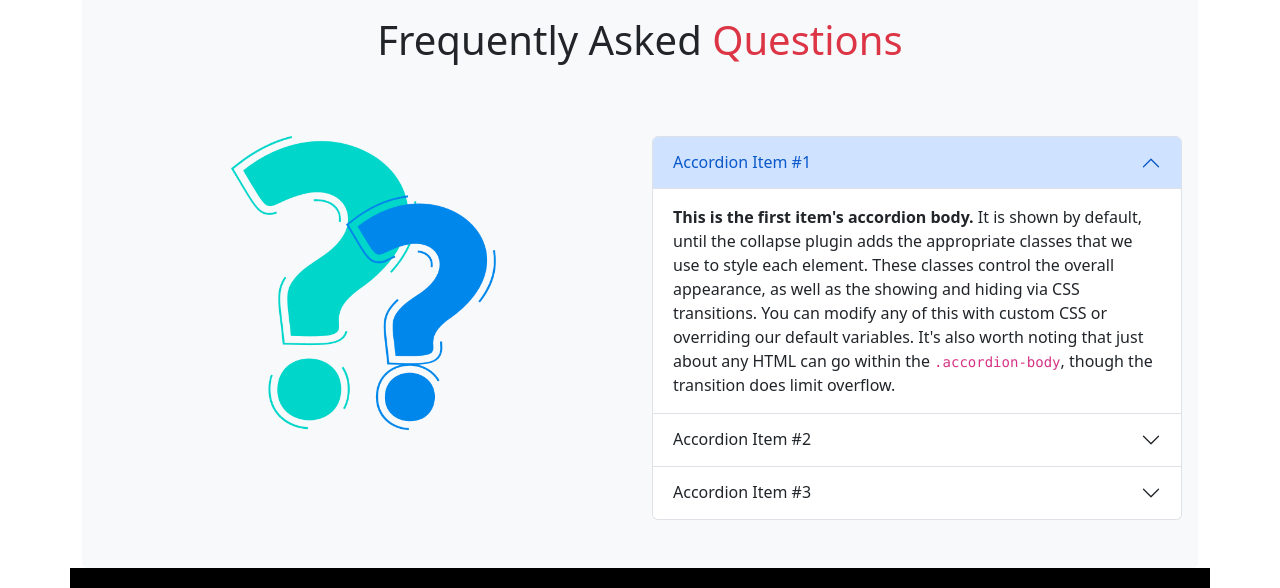
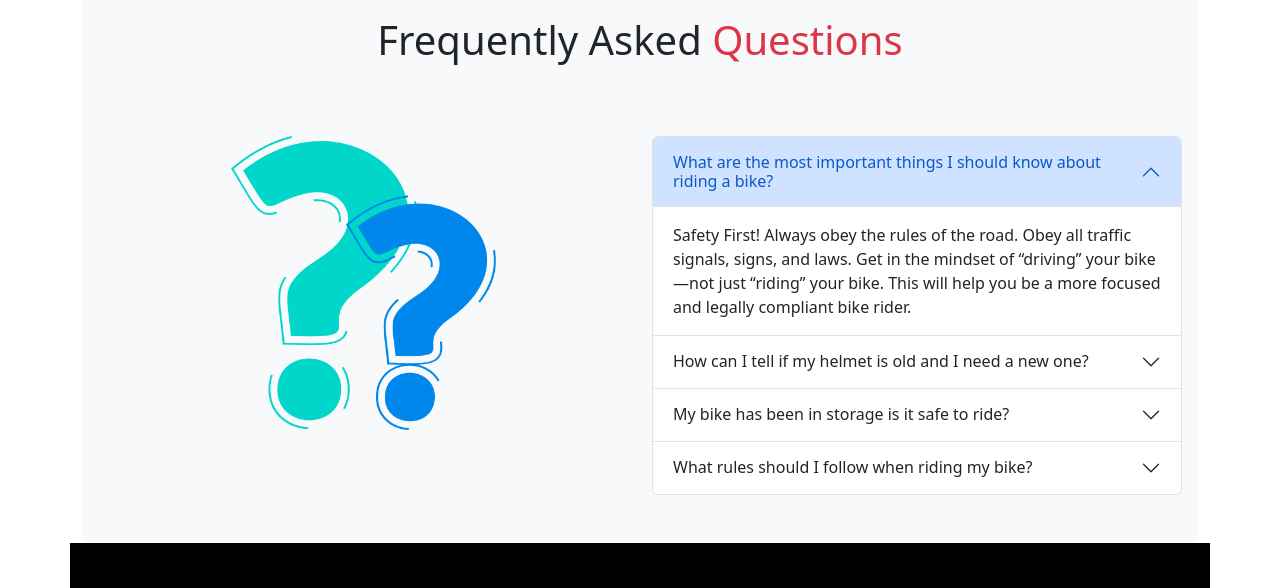
Before and after one commit to mehedihasanjibon/biker-zone, a plain HTML site: page index.html in a window 1280 px wide. Shown: the part 2520-3108 px from the top of the page. Drawn offline with Linux system fonts and the light colour scheme.

Commit message:
faq section some text add

```diff
--- a/index.html
+++ b/index.html
@@ -179,7 +179,7 @@
                 <div class="card text-center h-100">
                   <img src="images/user-1.png" class="w-25 mx-auto mt-4 card-img-top" alt="...">
                   <div class="card-body m-4 mb-2">
-                    <p class="card-text">Slate helps you see how
+                    <p class="card-text ">Slate helps you see how
                       many more days you need
                       to work to reach your financial
                       goal for the month and year. </p>
@@ -250,36 +250,50 @@
                   <div class="accordion-item">
                     <h2 class="accordion-header" id="headingOne">
                       <button class="accordion-button" type="button" data-bs-toggle="collapse" data-bs-target="#collapseOne" aria-expanded="true" aria-controls="collapseOne">
-                        Accordion Item #1
+                        What are the most important things I should
+                        know about riding a bike?
                       </button>
                     </h2>
                     <div id="collapseOne" class="accordion-collapse collapse show" aria-labelledby="headingOne" data-bs-parent="#accordionExample">
                       <div class="accordion-body">
-                        <strong>This is the first item's accordion body.</strong> It is shown by default, until the collapse plugin adds the appropriate classes that we use to style each element. These classes control the overall appearance, as well as the showing and hiding via CSS transitions. You can modify any of this with custom CSS or overriding our default variables. It's also worth noting that just about any HTML can go within the <code>.accordion-body</code>, though the transition does limit overflow.
+                        Safety First! Always obey the rules of the road. Obey all traffic signals, signs, and laws. Get in the mindset of “driving” your bike—not just “riding” your bike. This will help you be a more focused and legally compliant bike rider.
                       </div>
                     </div>
                   </div>
                   <div class="accordion-item">
                     <h2 class="accordion-header" id="headingTwo">
                       <button class="accordion-button collapsed" type="button" data-bs-toggle="collapse" data-bs-target="#collapseTwo" aria-expanded="false" aria-controls="collapseTwo">
-                        Accordion Item #2
+                        How can I tell if my helmet is old and I need a
+                        new one?
                       </button>
                     </h2>
                     <div id="collapseTwo" class="accordion-collapse collapse" aria-labelledby="headingTwo" data-bs-parent="#accordionExample">
                       <div class="accordion-body">
-                        <strong>This is the second item's accordion body.</strong> It is hidden by default, until the collapse plugin adds the appropriate classes that we use to style each element. These classes control the overall appearance, as well as the showing and hiding via CSS transitions. You can modify any of this with custom CSS or overriding our default variables. It's also worth noting that just about any HTML can go within the <code>.accordion-body</code>, though the transition does limit overflow.
+                        Safety First! Always obey the rules of the road. Obey all traffic signals, signs, and laws. Get in the mindset of “driving” your bike—not just “riding” your bike. This will help you be a more focused and legally compliant bike rider.
                       </div>
                     </div>
                   </div>
                   <div class="accordion-item">
                     <h2 class="accordion-header" id="headingThree">
                       <button class="accordion-button collapsed" type="button" data-bs-toggle="collapse" data-bs-target="#collapseThree" aria-expanded="false" aria-controls="collapseThree">
-                        Accordion Item #3
+                        My bike has been in storage is it safe to ride?
                       </button>
                     </h2>
                     <div id="collapseThree" class="accordion-collapse collapse" aria-labelledby="headingThree" data-bs-parent="#accordionExample">
                       <div class="accordion-body">
-                        <strong>This is the third item's accordion body.</strong> It is hidden by default, until the collapse plugin adds the appropriate classes that we use to style each element. These classes control the overall appearance, as well as the showing and hiding via CSS transitions. You can modify any of this with custom CSS or overriding our default variables. It's also worth noting that just about any HTML can go within the <code>.accordion-body</code>, though the transition does limit overflow.
+                        Safety First! Always obey the rules of the road. Obey all traffic signals, signs, and laws. Get in the mindset of “driving” your bike—not just “riding” your bike. This will help you be a more focused and legally compliant bike rider.
+                      </div>
+                    </div>
+                  </div>
+                  <div class="accordion-item">
+                    <h2 class="accordion-header" id="headingFour">
+                      <button class="accordion-button collapsed" type="button" data-bs-toggle="collapse" data-bs-target="#collapseFour" aria-expanded="false" aria-controls="collapseFour">
+                        What rules should I follow when riding my bike?
+                      </button>
+                    </h2>
+                    <div id="collapseFour" class="accordion-collapse collapse" aria-labelledby="headingFour" data-bs-parent="#accordionExample">
+                      <div class="accordion-body">
+                        Safety First! Always obey the rules of the road. Obey all traffic signals, signs, and laws. Get in the mindset of “driving” your bike—not just “riding” your bike. This will help you be a more focused and legally compliant bike rider.
                       </div>
                     </div>
                   </div>
```
